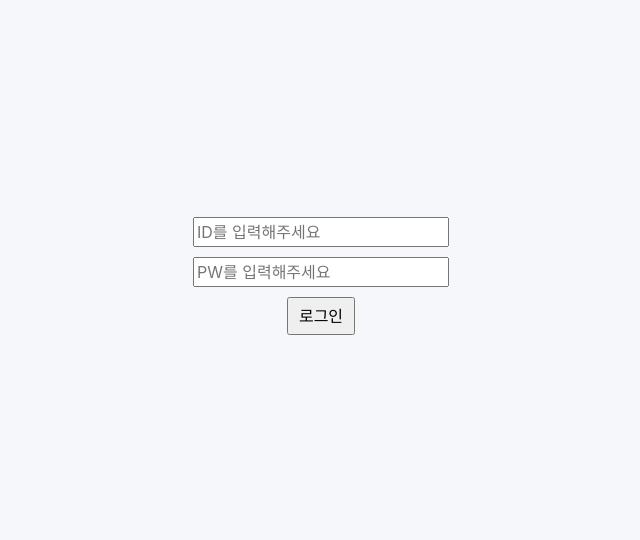
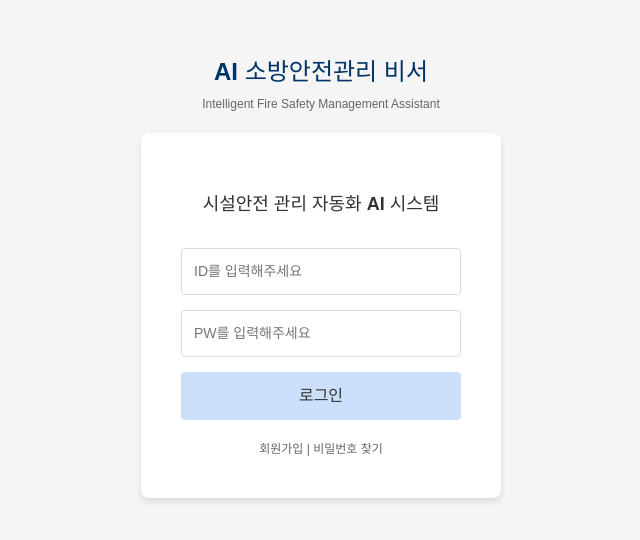
Before and after one commit to aivle-team03/frontend, a React (Vite) app: page / in a window 1280 px wide. Shown: the part 124-664 px from the top of the page, without its empty margins (319-959 px from the left). Built offline with nearby package versions, Linux system fonts and the light colour scheme.

Commit message:
로그인 연동

```diff
--- a/src/pages/LoginPage.jsx
+++ b/src/pages/LoginPage.jsx
@@ -1,41 +1,106 @@
 import React, { useState } from 'react';
-
-const MOCK_USER = {
-  id: 'admin',
-  pw: '1234'
-};
 
 function LoginPage({ setIsLoggedIn }) {
   const [id, setId] = useState('');
   const [pw, setPw] = useState('');
-  const [error, setError] = useState('');
+  const [errorMessage, setErrorMessage] = useState('');
+  const [isLoading, setIsLoading] = useState(false);
 
-  const handleLogin = (e) => {
+  const handleSubmit = async (e) => {
     e.preventDefault();
+    setErrorMessage('');
+    setIsLoading(true);
 
-    // 백엔드 대신 프론트 단에서 더미 데이터와 비교 검증
-    if (id === MOCK_USER.id && pw === MOCK_USER.pw) {
-      // 1. 브라우저에 로그인 토큰(가짜) 저장
-      localStorage.setItem('isLoggedIn', 'true');
+    try {
+      // 1. FastAPI의 실제 로그인 엔드포인트 주소로 변경 (/api/login)
+      const response = await fetch('http://127.0.0.1:8000/api/login', {
+        method: 'POST',
+        headers: {
+          'Content-Type': 'application/json',
+        },
+        // 백엔드 UserLogin 모델 스키마가 user_id와 password를 요구하므로 키값을 맞춥니다.
+        body: JSON.stringify({
+          user_id: id,
+          password: pw
+        }),
+      });
 
-      // 2. 상위 컴포넌트의 상태를 true로 변경하여 화면 전환
-      setIsLoggedIn(true);
-    } else {
-      setError('ID 또는 비밀번호가 일치하지 않습니다.'); // 요구사항 정의서 반영
+      const data = await response.json();
+
+      if (response.ok) {
+        // 2. 로그인 성공 시 백엔드가 주는 'user_info' 구조에 맞춰 세션 저장
+        localStorage.setItem('isLoggedIn', 'true');
+        localStorage.setItem('userName', data.user_info.name);
+        localStorage.setItem('userRole', data.user_info.role);
+        localStorage.setItem('userUid', data.user_info.uid); // DB 고유 PK 값
+
+        setIsLoggedIn(true);
+      } else {
+        // 3. 백엔드에서 raise HTTPException 한 에러 메시지 처리 (예: "비밀번호가 틀렸습니다.")
+        setErrorMessage(data.detail || 'ID 또는 비밀번호가 일치하지 않습니다.');
+      }
+    } catch (error) {
+      setErrorMessage('서버와 통신할 수 없습니다. FastAPI 서버가 켜져 있는지 확인하세요.');
+    } finally {
+      setIsLoading(false);
     }
   };
 
   return (
-    // 로그인 UI 마크업 (요구사항 정의서 1-1 번에 해당)[cite: 1]
-    <form onSubmit={handleLogin} style={{ display: 'flex', flexDirection: 'column', alignItems: 'center', justifyContent: 'center', height: '100vh' }}>
-      <input type="text" placeholder="ID를 입력해주세요" value={id} onChange={(e) => setId(e.target.value)} style={{ marginBottom: '10px' }} />
-      <input type="password" placeholder="PW를 입력해주세요" value={pw} onChange={(e) => setPw(e.target.value)} style={{ marginBottom: '10px' }} />
-      {error && <p style={{ color: 'red' }}>{error}</p>}
-      <button type="submit" style={{ padding: '5px 10px', cursor: 'pointer' }}>
-        로그인
-      </button>
-    </form>
+    <div style={styles.container}>
+      <div style={styles.logoArea}>
+        <h2 style={styles.subTitle}>AI 소방안전관리 비서</h2>
+        <p style={styles.desc}>Intelligent Fire Safety Management Assistant</p>
+      </div>
+
+      <div style={styles.loginBox}>
+        <h3 style={styles.mainTitle}>시설안전 관리 자동화 AI 시스템</h3>
+
+        <form onSubmit={handleSubmit} style={styles.form}>
+          <input
+            type="text"
+            placeholder="ID를 입력해주세요"
+            value={id}
+            onChange={(e) => setId(e.target.value)}
+            style={styles.input}
+            disabled={isLoading}
+          />
+          <input
+            type="password"
+            placeholder="PW를 입력해주세요"
+            value={pw}
+            onChange={(e) => setPw(e.target.value)}
+            style={styles.input}
+            disabled={isLoading}
+          />
+
+          {errorMessage && <p style={styles.error}>{errorMessage}</p>}
+
+          <button type="submit" style={styles.button} disabled={isLoading}>
+            {isLoading ? '로그인 중...' : '로그인'}
+          </button>
+        </form>
+
+        <div style={styles.links}>
+          <span>회원가입</span> | <span>비밀번호 찾기</span>
+        </div>
+      </div>
+    </div>
   );
 }
 
+const styles = {
+  container: { display: 'flex', flexDirection: 'column', alignItems: 'center', justifyContent: 'center', height: '100vh', backgroundColor: '#f5f5f5', fontFamily: 'Arial, sans-serif' },
+  logoArea: { textAlign: 'center', marginBottom: '20px' },
+  subTitle: { color: '#003366', margin: 0, fontSize: '24px', fontWeight: 'bold' },
+  desc: { color: '#666', margin: '5px 0 0 0', fontSize: '12px' },
+  loginBox: { backgroundColor: '#fff', padding: '40px', borderRadius: '8px', boxShadow: '0 4px 6px rgba(0,0,0,0.1)', width: '360px', textAlign: 'center' },
+  mainTitle: { fontSize: '18px', marginBottom: '30px', color: '#333' },
+  form: { display: 'flex', flexDirection: 'column', gap: '15px' },
+  input: { padding: '12px', border: '1px solid #ddd', borderRadius: '4px', fontSize: '14px' },
+  error: { color: 'red', fontSize: '12px', margin: 0, textAlign: 'left' },
+  button: { padding: '12px', backgroundColor: '#cbdffa', border: 'none', borderRadius: '4px', color: '#333', fontSize: '16px', fontWeight: 'bold', cursor: 'pointer' },
+  links: { marginTop: '20px', fontSize: '12px', color: '#666', cursor: 'pointer' }
+};
+
 export default LoginPage;
```
